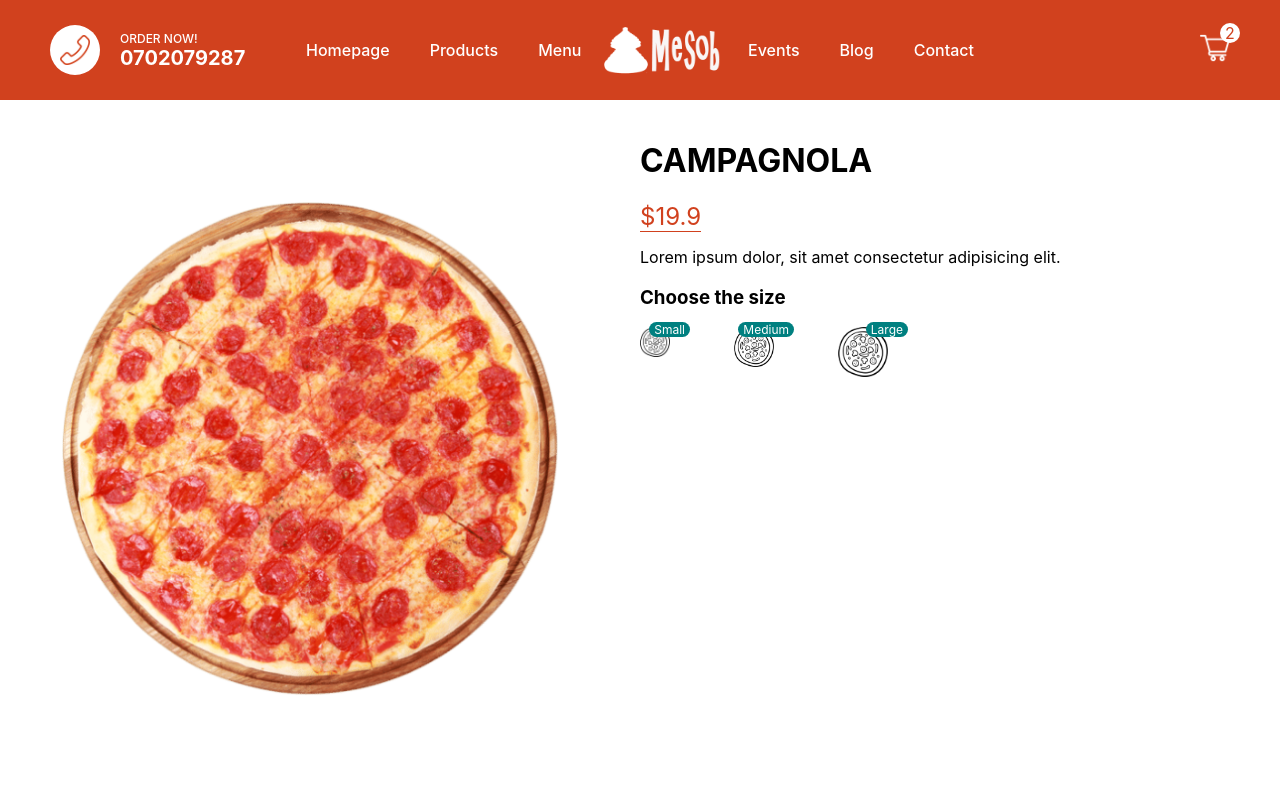
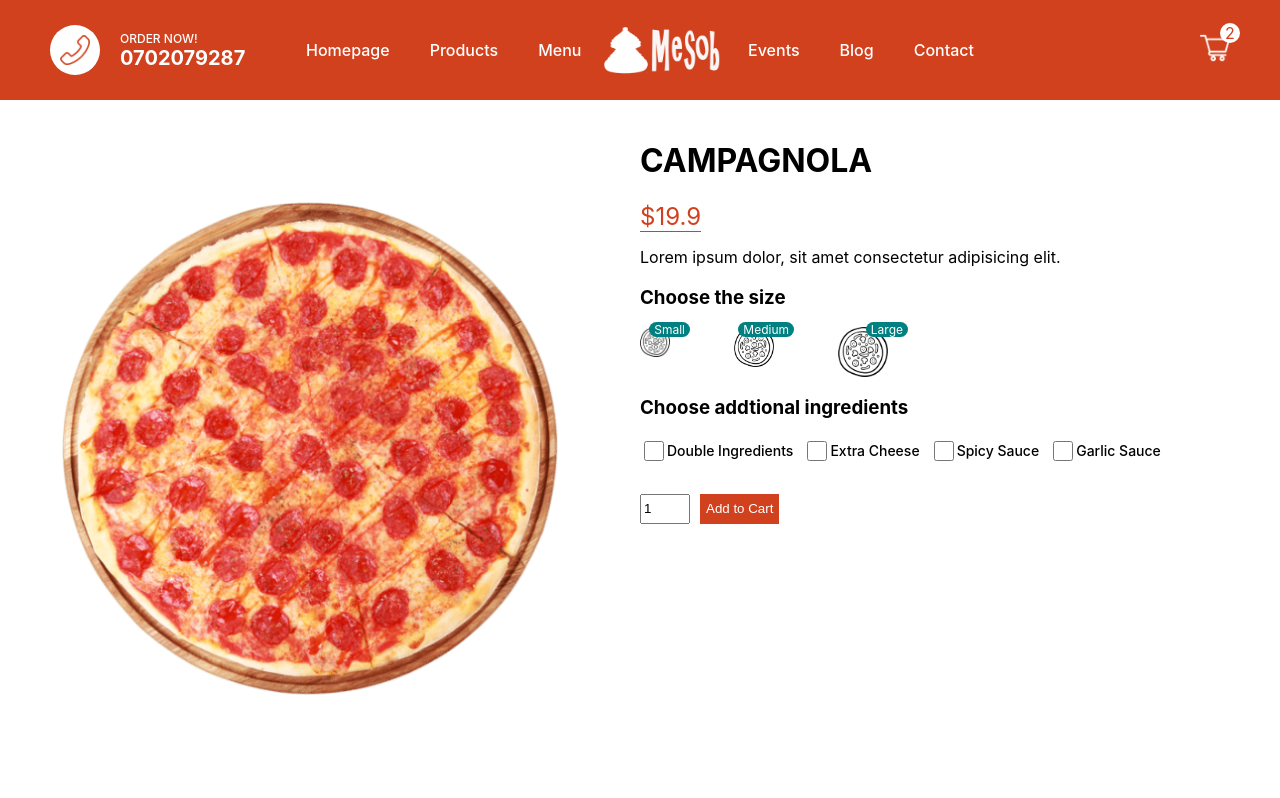
Before and after one commit to Samitti/FOOD-ORDER-APP-Next-js, a Next.js app: page /product/1 in a window 1280 px wide. Shown: the top 798 px of the page. Built offline with nearby package versions, Linux system fonts and the light colour scheme.

Commit message:
add product page

```diff
--- a/pages/product/[id].jsx
+++ b/pages/product/[id].jsx
@@ -24,18 +24,61 @@
                 <p className={styles.desc}>{ pizza.desc}</p>
                 <h3 className={styles.choose}>Choose the size</h3>
                 <div className={styles.sizes}>
-                    <div className={styles.size}>
+                    <div className={styles.size} onClick={() => setSize(0)}>
                         <Image src="/img/size.png" layout="fill" alt='' />
                         <span className={styles.number}>Small</span>
                     </div>
-                    <div className={styles.size}>
+                    <div className={styles.size} onClick={() => setSize(1)}>
                         <Image src="/img/size.png" layout="fill" alt='' />
                         <span className={styles.number}>Medium</span>
                     </div>
-                    <div className={styles.size}>
+                    <div className={styles.size} onClick={() => setSize(2)}>
                         <Image src="/img/size.png" layout="fill" alt='' />
                         <span className={styles.number}>Large</span>
                     </div>
+                </div>
+                <h3 className={styles.choose}>Choose addtional ingredients</h3>
+                <div className={styles.ingredients}>
+                    <div className={styles.option}>
+                        <input
+                            type="checkbox"
+                            id='double'
+                            name='double'
+                            className={styles.checkbox}
+                        />
+                        <label htmlFor="double">Double Ingredients</label>
+                    </div>
+                    <div className={styles.option}>
+                        <input
+                            type="checkbox"
+                            id='cheese'
+                            name='cheese'
+                            className={styles.checkbox}
+                        />
+                        <label htmlFor="cheese">Extra Cheese</label>
+                    </div>
+                    <div className={styles.option}>
+                        <input
+                            type="checkbox"
+                            id='spicy'
+                            name='spicy'
+                            className={styles.checkbox}
+                        />
+                        <label htmlFor="spicy">Spicy Sauce</label>
+                    </div>
+                    <div className={styles.option}>
+                        <input
+                            type="checkbox"
+                            id='garlic'
+                            name='garlic'
+                            className={styles.checkbox}
+                        />
+                        <label htmlFor="garlic">Garlic Sauce</label>
+                    </div>
+                </div>
+                <div className={styles.add}>
+                    <input type="number" defaultValue={1} className={styles.quantity}/>
+                    <button className={styles.button}>Add to Cart</button>
                 </div>
             </div>
         </div>
--- a/styles/product.module.css
+++ b/styles/product.module.css
@@ -62,3 +62,35 @@
   padding: 0 5px;
   border-radius: 10px;
 }
+
+.ingredients {
+  display: flex;
+  margin-bottom: 30px;
+}
+
+.option {
+  display: flex;
+  align-items: center;
+  margin-right: 10px;
+  font-size: 14px;
+  font-weight: 500;
+}
+
+.checkbox {
+  width: 20px;
+  height: 20px;
+}
+
+.quantity {
+  width: 50px;
+  height: 30px;
+}
+
+.button {
+  height: 30px;
+  margin-left: 10px;
+  background-color: #d1411e;
+  color: white;
+  border: none;
+  cursor: pointer;
+}
```
